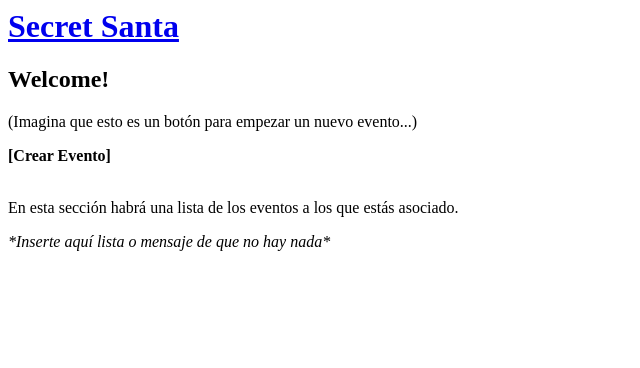
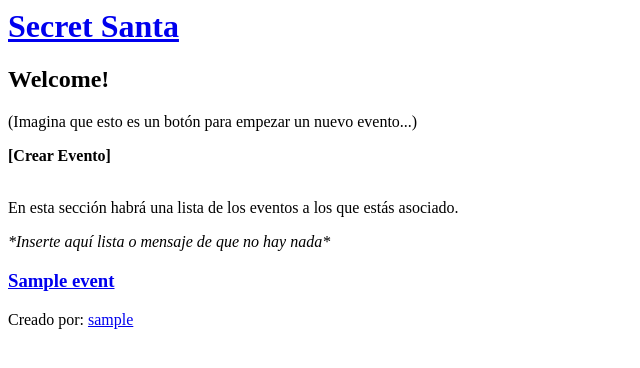
Before and after one commit to cinnamontea/secret-santa, a Django app: page / in a window 1280 px wide. Shown: the top 368 px of the page, without its empty margins (0-640 px from the left). Run offline with Django 4.2, Linux system fonts and the light colour scheme; tables that the repository leaves empty hold one stand-in row (values such as "Sample post").

Commit message:
published events can be seen on home_feed

```diff
--- a/santa_raffle/templates/santa_raffle/home_feed.html
+++ b/santa_raffle/templates/santa_raffle/home_feed.html
@@ -17,6 +17,12 @@
             <p>En esta sección habrá una lista de los eventos a los que estás asociado.</p>
 
             <em>*Inserte aquí lista o mensaje de que no hay nada*</em>
+            {% for event in events %}
+                <div>
+                    <a href={{event.id}}><h3>{{ event }}</h3></a>
+                    <p>Creado por: <a href="profile/"> {{ event.organizer }} </p></a>
+                </div>
+                {% endfor %}
         </div>
 
     </body>
--- a/santa_raffle/views.py
+++ b/santa_raffle/views.py
@@ -1,6 +1,10 @@
 from django.shortcuts import render
+from django.utils import timezone
+from .models import Event
 
 # Create your views here.
 
 def home_feed(request):
-    return render(request, 'santa_raffle/home_feed.html', {})
+    #my_events = Event.objects.filter(organizer=)
+    events = Event.objects.filter(created_date__lte=timezone.now()).order_by('created_date')
+    return render(request, 'santa_raffle/home_feed.html', {'events': events} )
```
